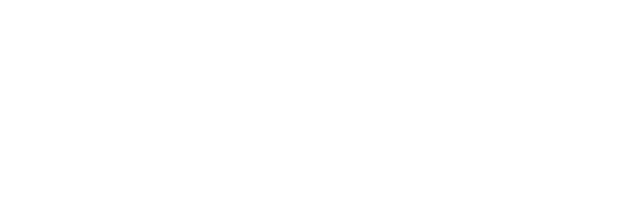
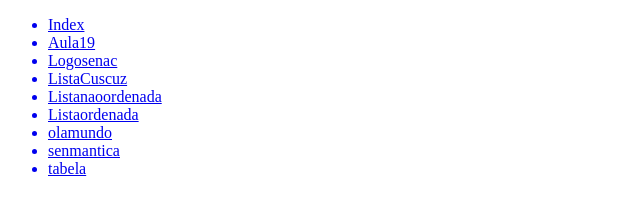
Before and after one commit to ViniSouza2006/aprendendohtml, a plain HTML site: page index.html in a window 1280 px wide. Shown: the whole page, without its empty margins (0-640 px from the left). Drawn offline with Linux system fonts and the light colour scheme.

Commit message:
Criadoslinks_index.html

```diff
--- a/index.html
+++ b/index.html
@@ -1,11 +1,21 @@
 <!DOCTYPE html>
-<html lang="en">
+<html lang="pt-br">
 <head>
     <meta charset="UTF-8">
     <meta name="viewport" content="width=device-width, initial-scale=1.0">
     <title>Document</title>
 </head>
 <body>
-
+    <ul>
+        <a href="index.html"><li>Index</li></a>
+        <a href="Aula19.html"><li>Aula19</li></a>
+        <a href="index_LogoSenac.html"><li>Logosenac</li></a>
+        <a href="lista_para_cuscuz.html"><li>ListaCuscuz</li></a>
+        <a href="listanaoordenada.html"><li>Listanaoordenada</li></a>
+        <a href="listaordenada.html"><li>Listaordenada</li></a>
+        <a href="olamundo.html"><li>olamundo</li></a>
+        <a href="semantica.html"><li>senmantica</li></a>
+        <a href="tabela.html"><li>tabela</li></a>
+    </ul>
 </body>
 </html>
```
